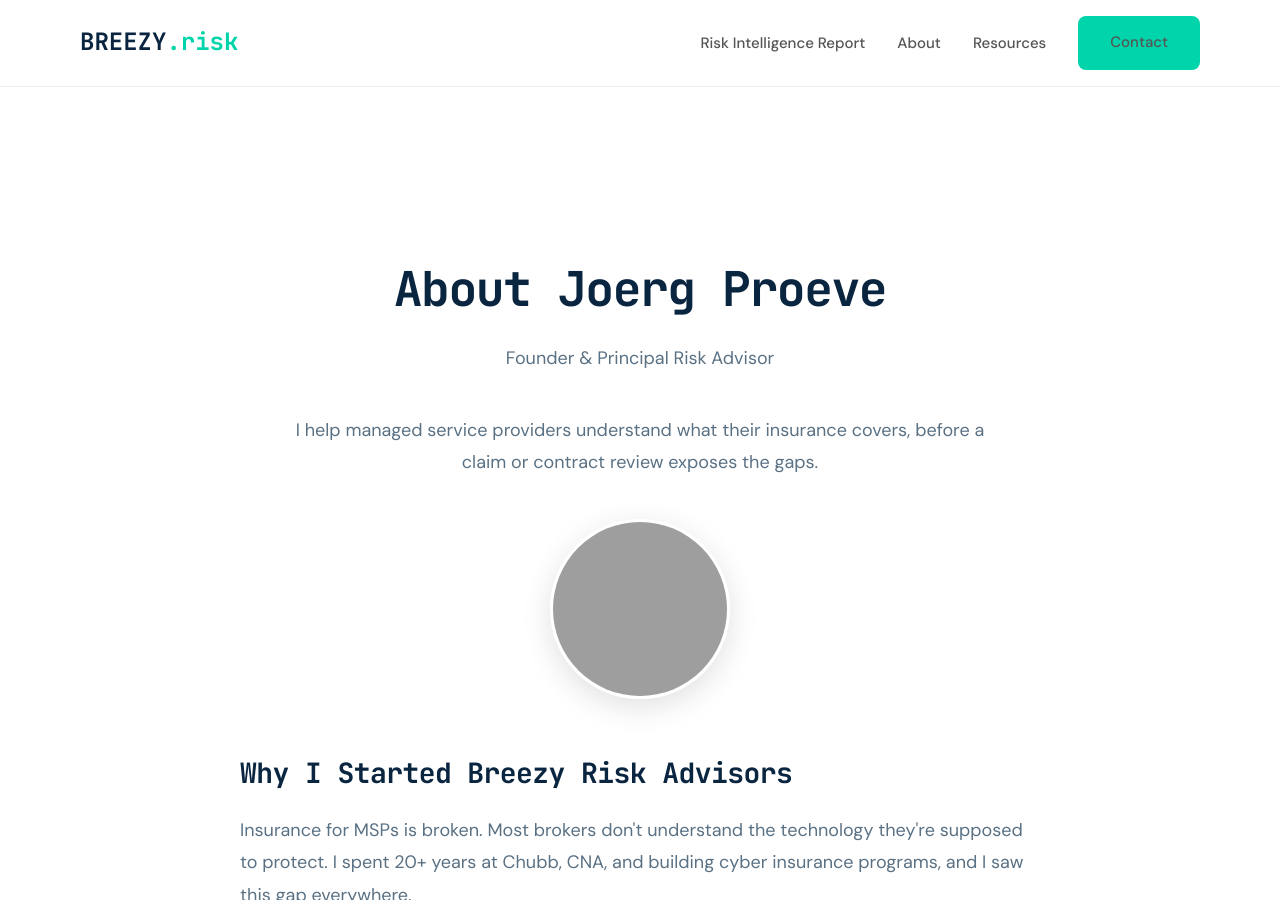
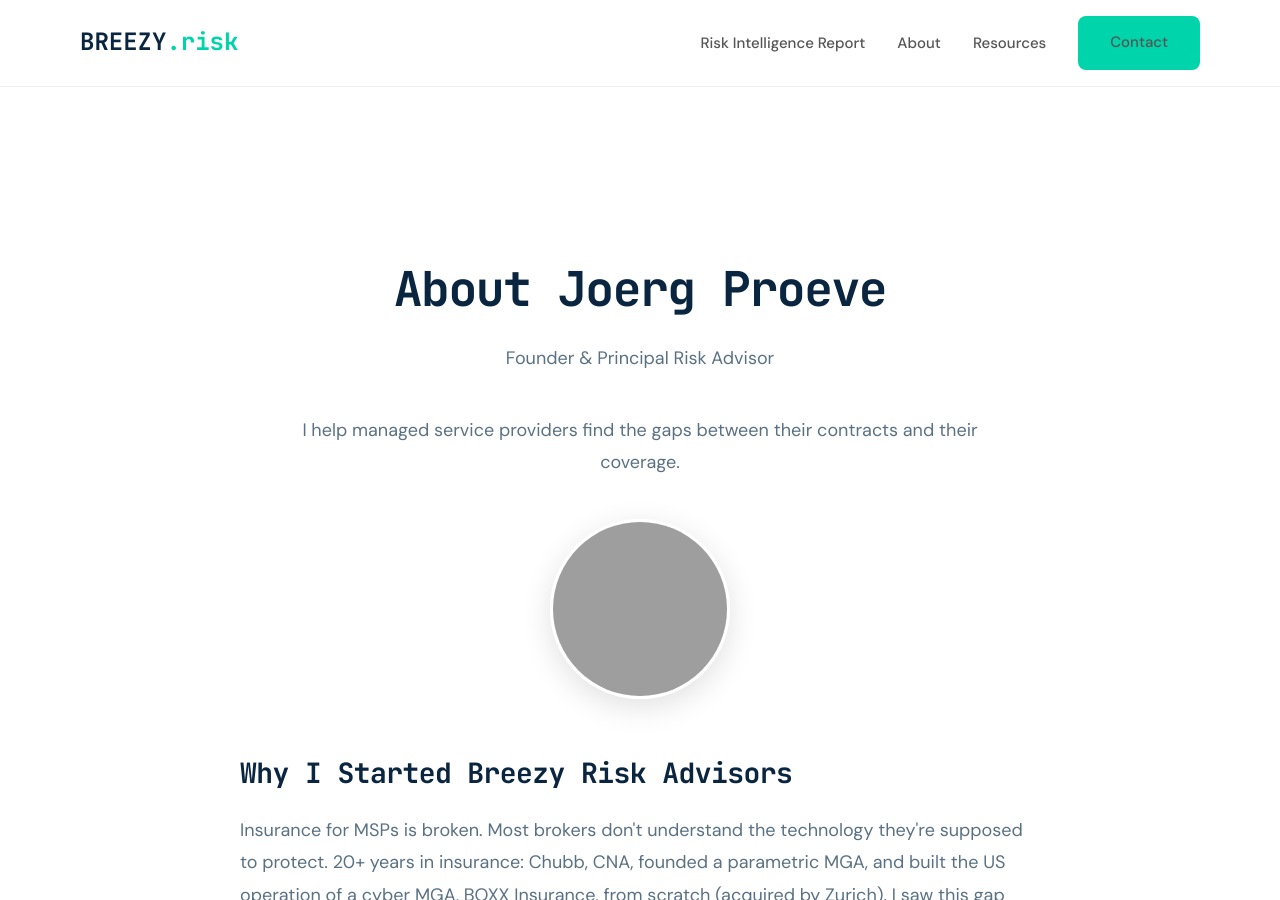
Before and after one commit to joeproe1/breezyins.com, a Jekyll site: the page built from about.html, in a window 1280 px wide and 900 px high. Built offline with Jekyll 4.4.1, drawn with Linux system fonts in a browser that asks for light colours; some of the changed text lies outside the part shown; grey boxes are pictures that could not be loaded.

Commit message:
About page: align tagline and career arc with homepage
Tagline: contracts-first framing. Career summary: colon arc
matching homepage style (Chubb, CNA, parametric MGA, BOXX).

Co-Authored-By: Claude Opus 4.6 <noreply@anthropic.com>

```diff
--- a/about.html
+++ b/about.html
@@ -76,7 +76,7 @@ image: /assets/images/joerg-portrait.jpg
         <h1>About Joerg Proeve</h1>
         <p class="subtitle">Founder &amp; Principal Risk Advisor</p>
         <p style="text-align: center; font-size: 18px; color: #5A7184; margin-bottom: 40px; max-width: 700px; margin-left: auto; margin-right: auto;">
-            I help managed service providers understand what their insurance covers, before a claim or contract review exposes the gaps.
+            I help managed service providers find the gaps between their contracts and their coverage.
         </p>
 
         <div class="bio-content">
@@ -85,7 +85,7 @@ image: /assets/images/joerg-portrait.jpg
             </div>
 
             <h2>Why I Started Breezy Risk Advisors</h2>
-            <p>Insurance for MSPs is broken. Most brokers don't understand the technology they're supposed to protect. I spent 20+ years at Chubb, CNA, and building cyber insurance programs, and I saw this gap everywhere.</p>
+            <p>Insurance for MSPs is broken. Most brokers don't understand the technology they're supposed to protect. 20+ years in insurance: Chubb, CNA, founded a parametric MGA, and built the US operation of a cyber MGA, BOXX Insurance, from scratch (acquired by Zurich). I saw this gap everywhere.</p>
             <p>My background is different. I started in cybersecurity at Siemens, working with the infrastructure and systems that MSPs manage and protect. This technical foundation gives me a dual perspective: I understand the risks MSPs face and the insurance products that claim to cover them.</p>
             <p>I founded Breezy Risk Advisors because MSPs were getting sold policies that don't cover what they do. When I review your insurance, I'm not checking boxes. I'm looking at real scenarios: ransomware response, failed migrations, client lawsuits. I know where the gaps hide.</p>
 
```
